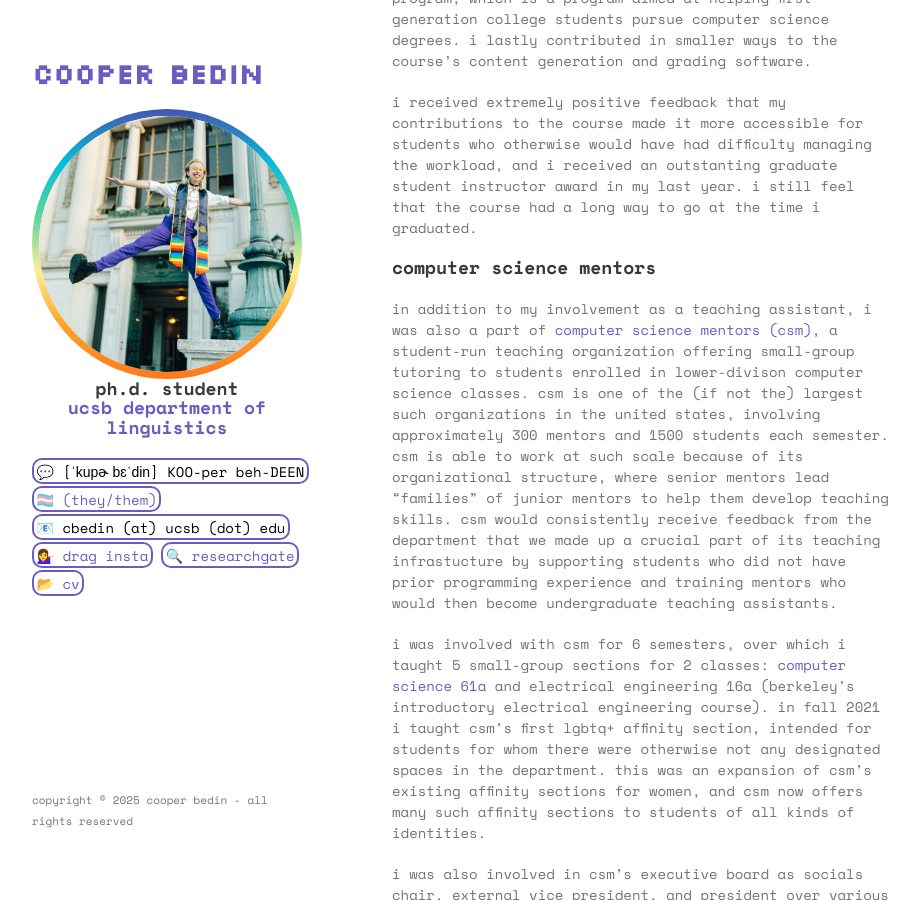
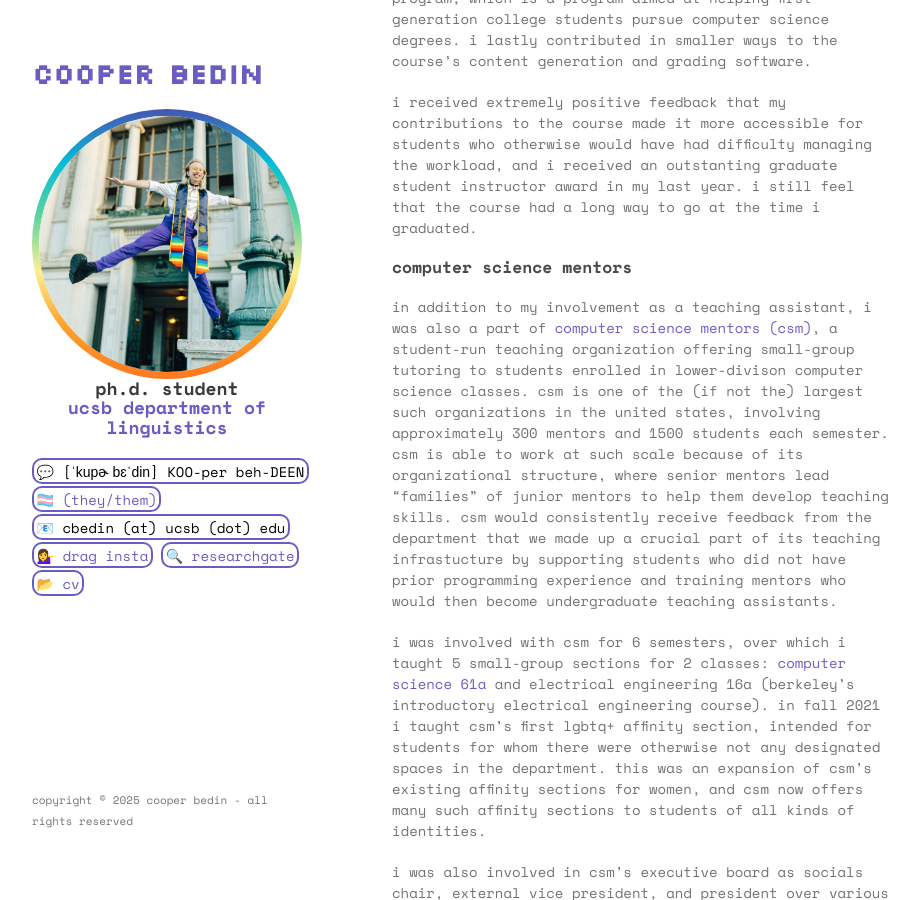
Before and after one commit to cbedin/cbedin.github.io, a Jekyll site: the page built from index.md, in a window 1280 px wide and 900 px high, scrolled down 5275 px. Shown: the whole window, without its empty margins (178-1097 px from the left). Built offline with Jekyll 4.4.1, drawn with Linux system fonts in a browser that asks for light colours.

Commit message:
small formatting change to homepage

```diff
--- a/index.md
+++ b/index.md
@@ -216,7 +216,7 @@ i taught cs 61a 9 semesters, including summers: 1 as an academic intern (unpaid)
 
 i received extremely positive feedback that my contributions to the course made it more accessible for students who otherwise would have had difficulty managing the workload, and i received an outstanting graduate student instructor award in my last year. i still feel that the course had a long way to go at the time i graduated.
 
-## computer science mentors
+### computer science mentors
 
 in addition to my involvement as a teaching assistant, i was also a part of [computer science mentors (csm)](https://csmentors.berkeley.edu/), a student-run teaching organization offering small-group tutoring to students enrolled in lower-divison computer science classes. csm is one of the (if not the) largest such organizations in the united states, involving approximately 300 mentors and 1500 students each semester. csm is able to work at such scale because of its organizational structure, where senior mentors lead "families" of junior mentors to help them develop teaching skills. csm would consistently receive feedback from the department that we made up a crucial part of its teaching infrastucture by supporting students who did not have prior programming experience and training mentors who would then become undergraduate teaching assistants.
 
```
